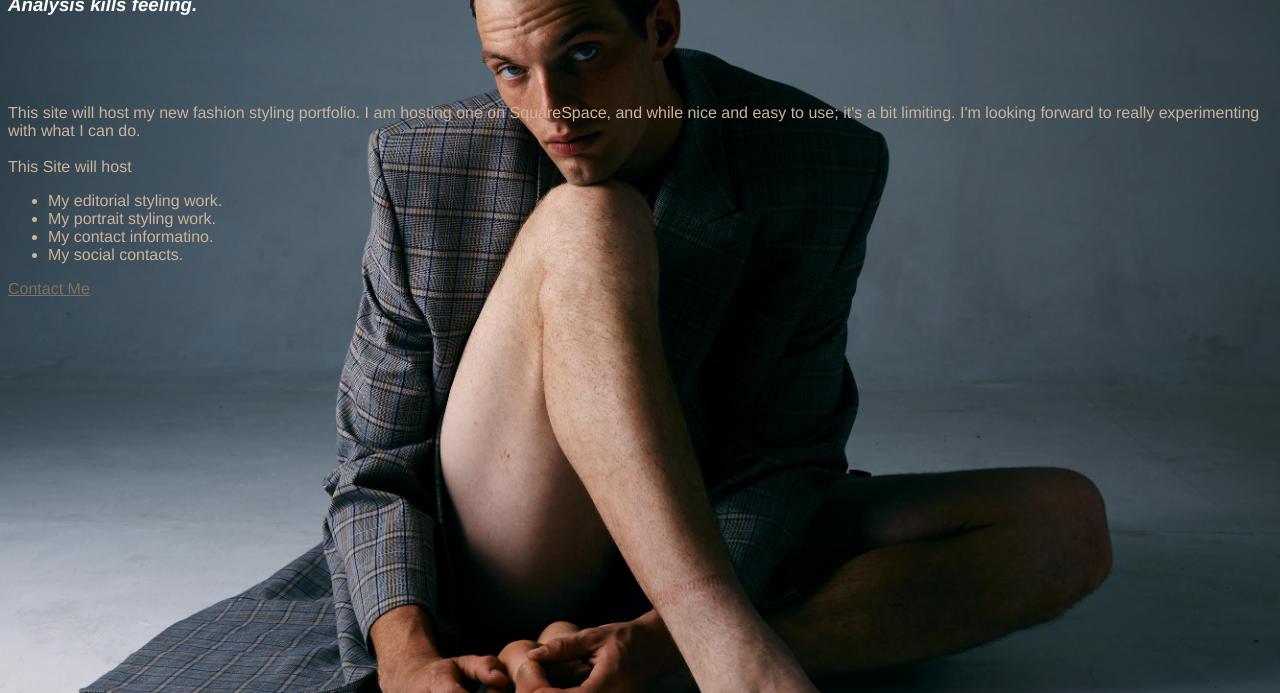
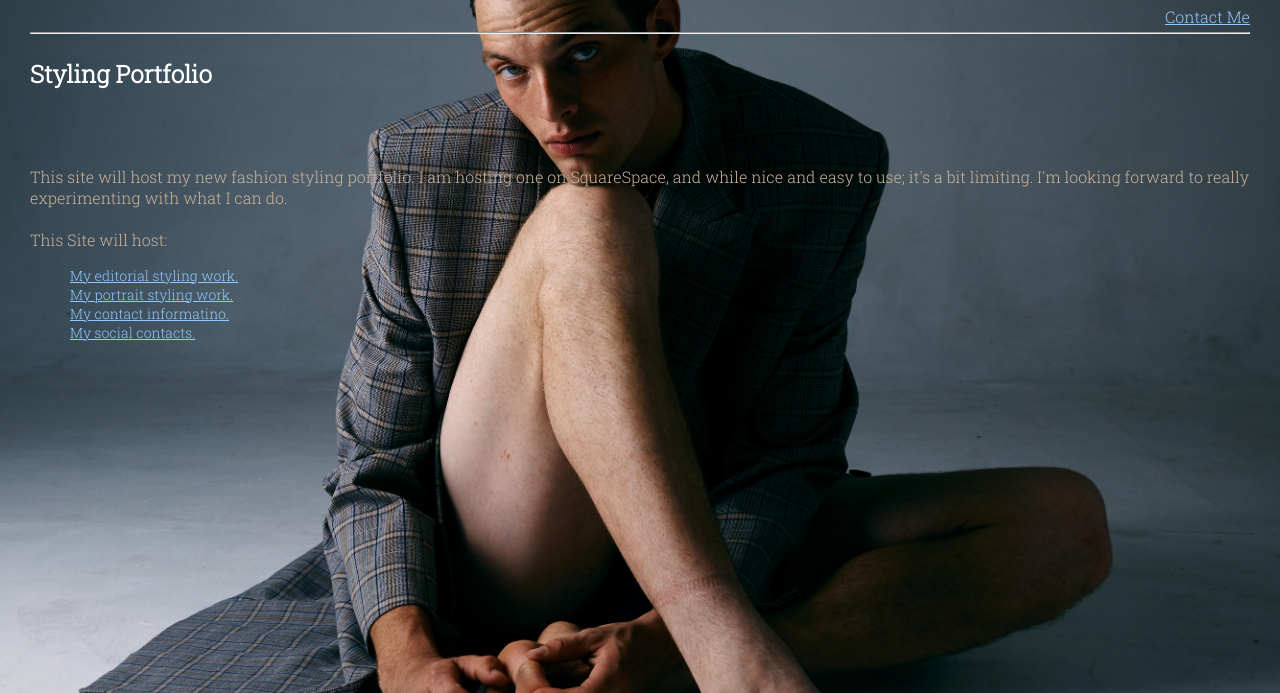
Before and after one commit to danieljpabbott/danieljpabbott.github.io, a plain HTML site: page unit_3/index.html in a window 1280 px wide. Shown: the part 107-800 px from the top of the page. Drawn offline with Linux system fonts and the light colour scheme.

Commit message:
Font update

```diff
--- a/unit_3/css/style.css
+++ b/unit_3/css/style.css
@@ -1,18 +1,53 @@
-body {
+ @import url('https://fonts.googleapis.com/css?family=Orbitron&display=swap');
+@import url('https://fonts.googleapis.com/css?family=Roboto+Slab:300&display=swap');
+ body {
 	background: url(images/Rocky.jpg);
 	background-size: cover;
 	font-family: helvetica;
+	margin: 30px;
+}
+
+.left {
+  float: left;
+}
+
+.right {
+  float: right;
+}
+
+
+h1 {font-family: 'Orbitron', sans-serif;
+	font-style: bold;
+	letter-spacing: 2px;
+
 }
 
 h3 {
+	font-family: Roboto Slab, serif;
+	font-size: 24px;
 	color: white;
-	font-style: italic;
 }
 
-p, ul {
+p {
+	font-family: Roboto Slab, serif;
+	font-size: 16px;
 	color: #CCB399;
 }
 
+ul {
+	font-family: Roboto Slab, serif;
+	font-size: 14px;
+	color: #CCB399;
+	list-style-type: none;
+}
 a {
-	color: #807060;
+color: #807060;
+text-decoration: none;
+font-family: Roboto Slab, serif;
 }
+
+a:link {
+color: #8FC9FF;
+text-decoration: underline;
+font-family: Roboto Slab, serif;
+}
--- a/unit_3/index.html
+++ b/unit_3/index.html
@@ -5,19 +5,24 @@
 	<title>Daniel Abbott</title>
 </head>
 <body>
-<h1>Daniel Abbott</h1>
+<div class='left'><h1>Daniel Abbott</h1>
+<div class='right'><a href="mailto:danieljpabbott@gmail.com?subject=Hi Daniel">Contact Me</a></div>
+<br>
 <hr>
-<h3>Analysis kills feeling.</h3>
-<br><br><br>
+
+<h3>Styling Portfolio</h3>
+
+<br><br>
+
 <p>This site will host my new fashion styling portfolio. I am hosting one on SquareSpace, and while nice and easy to use; it's a bit limiting. I'm looking forward to really experimenting with what I can do.<br><br>
-This Site will host
+This Site will host:
 <ul>
-	<li>My editorial styling work.</li>
-	<li>My portrait styling work.</li>
-	<li>My contact informatino.</li>
-	<li>My social contacts.</li>
+	<li><a href="#">My editorial styling work.</a></li>
+	<li><a href="#">My portrait styling work.</a></li>
+	<li><a href="#">My contact informatino.</a></li>
+	<li><a href="#">My social contacts.</a></li>
 </ul>
 </p>
-<a href="mailto:danieljpabbott@gmail.com?subject=Hi Daniel">Contact Me</a>
+</div>
 </body>
 </html>
```
Also changed, not shown: 1 other file.
